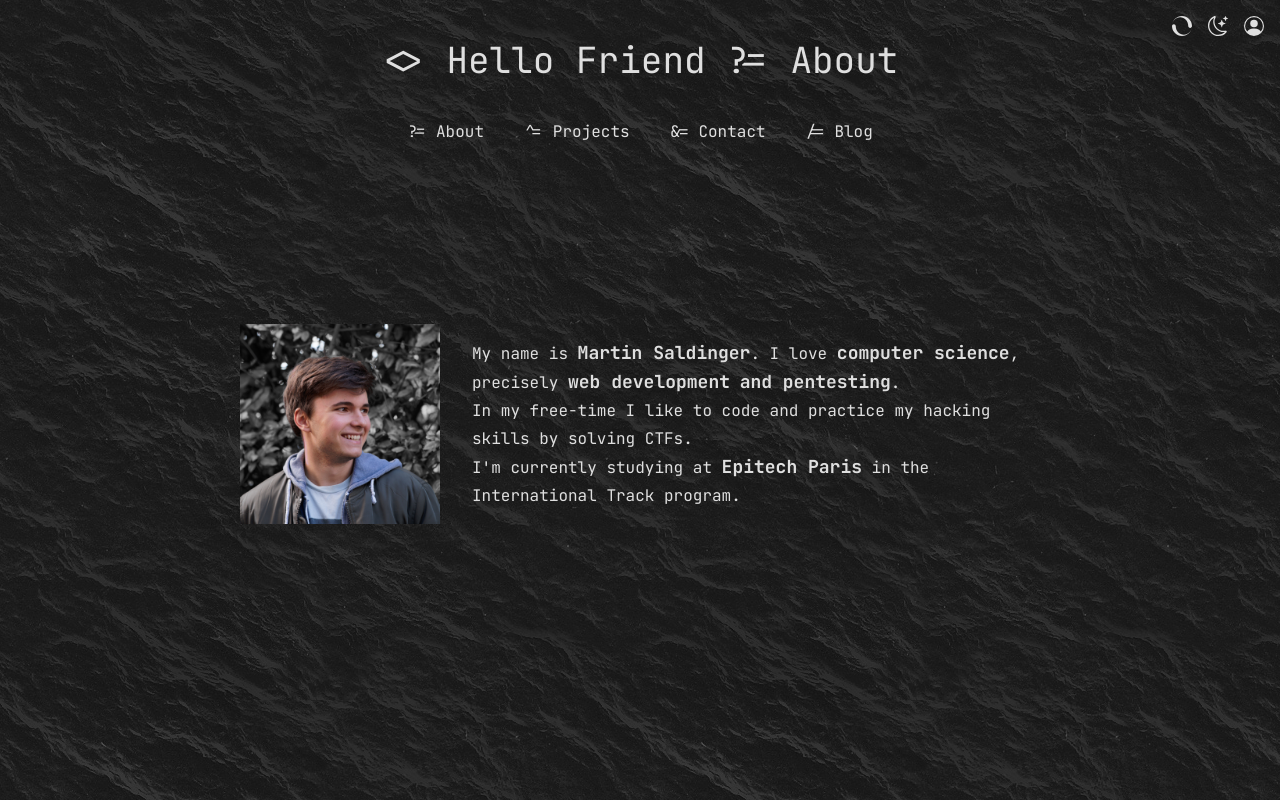
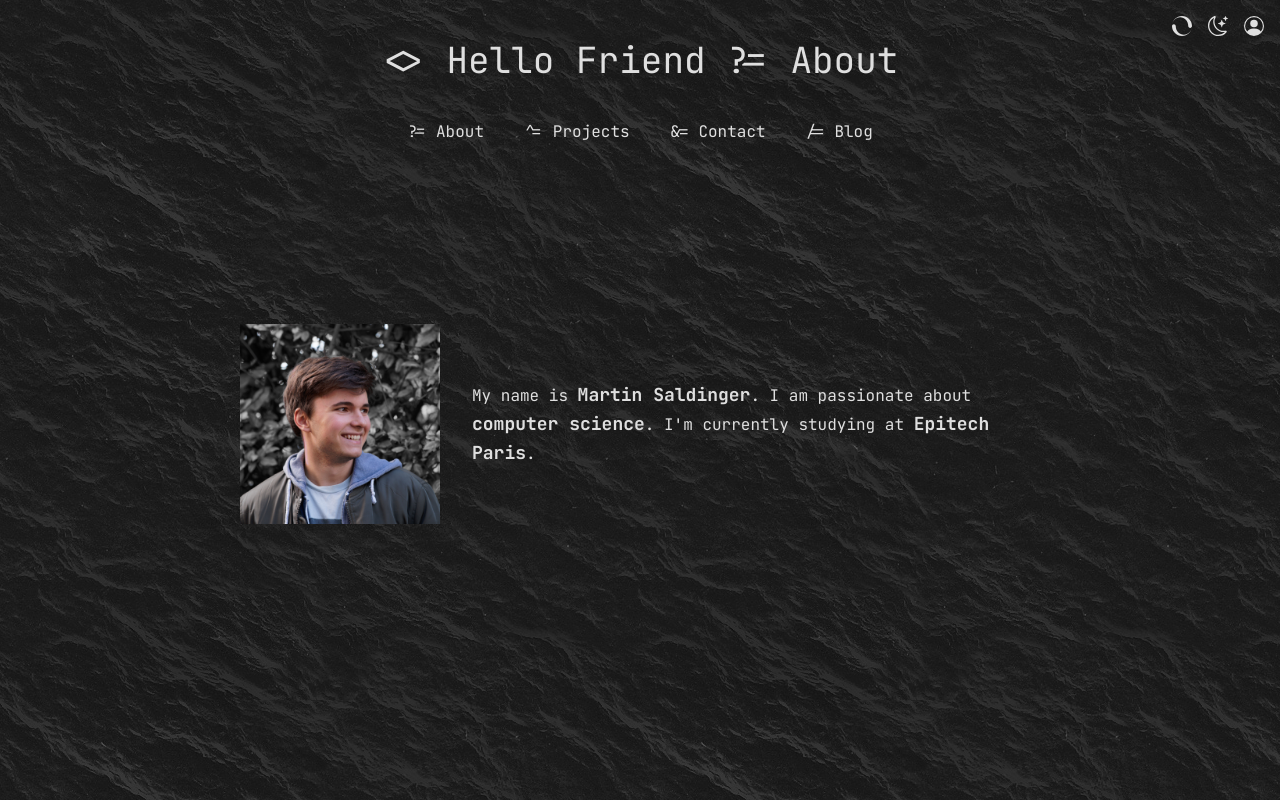
Before and after one commit to LeTamanoir/Tamanoir.net, a React (Vite) app: page /about in a window 1280 px wide. Built offline with nearby package versions, Linux system fonts and the light colour scheme.

Commit message:
[ADD] fix about

```diff
--- a/src/routes/About.tsx
+++ b/src/routes/About.tsx
@@ -7,14 +7,9 @@ export default function About() {
       />
 
       <div className="w-full px-5 sm:pl-8 text-base leading-7">
-        My name is <b className="text-lg">Martin Saldinger</b>. I love{" "}
-        <b className="text-lg">computer science</b>, precisely{" "}
-        <b className="text-lg">web development</b>{" "}
-        <b className="text-lg">and pentesting</b>. <br />
-        In my free-time I like to code and practice my hacking skills by solving
-        CTFs. <br />
-        I'm currently studying at <b className="text-lg">Epitech Paris</b> in
-        the International Track program.
+        My name is <b className="text-lg">Martin Saldinger</b>. I am passionate about{" "}
+        <b className="text-lg">computer science</b>.
+        I'm currently studying at <b className="text-lg">Epitech Paris</b>.
       </div>
     </main>
   );
```
